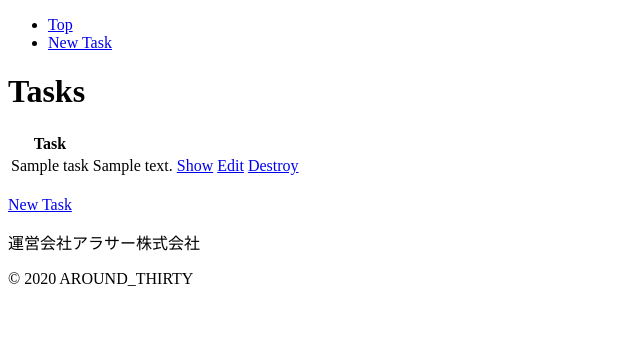
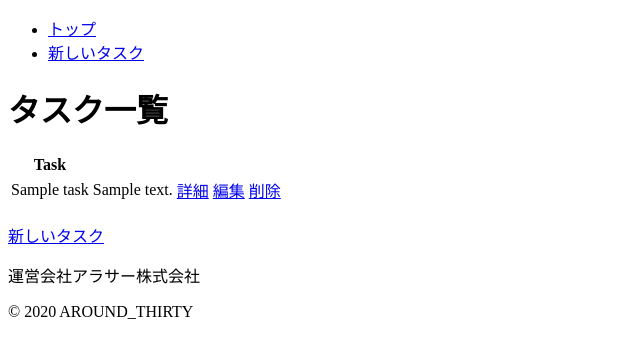
Before and after one commit to BachShinichiro/manyo-task1, a Rails app: page / in a window 1280 px wide. Shown: the top 358 px of the page, without its empty margins (0-640 px from the left). Run offline with Rails 7, Linux system fonts and the light colour scheme; tables that the repository leaves empty hold one stand-in row (values such as "Sample post"); style sheets or scripts are compiled from the project's sources.

Commit message:
viewに対して国際化適用

```diff
--- a/app/views/layouts/application.html.erb
+++ b/app/views/layouts/application.html.erb
@@ -12,8 +12,8 @@
   <body>
     <header>
       <ul>
-        <li><%= link_to 'Top', root_path %></li>
-        <li><%= link_to 'New Task', new_task_path %></li>
+        <li><%= link_to t('helpers.submit.Top'), root_path %></li>
+        <li><%= link_to t('helpers.submit.New_Task'), new_task_path %></li>
       </ul>
     </header>
     <%= yield %>
--- a/app/views/tasks/edit.html.erb
+++ b/app/views/tasks/edit.html.erb
@@ -1,4 +1,4 @@
-<h1>Editing Task</h1>
+<h1>編集</h1>
 
 <%= render 'form', task: @task %>
 
--- a/app/views/tasks/index.html.erb
+++ b/app/views/tasks/index.html.erb
@@ -1,7 +1,7 @@
 
 <p id="notice"><%= notice %></p>
 
-<h1>Tasks</h1>
+<h1>タスク一覧</h1>
 
 <table>
   <thead>
@@ -16,9 +16,9 @@
       <tr>
         <td><%= task.name %></td>
         <td><%= task.content %></td>
-        <td><%= link_to 'Show', task %></td>
-        <td><%= link_to 'Edit', edit_task_path(task) %></td>
-        <td><%= link_to 'Destroy', task, method: :delete, data: { confirm: 'Are you sure?' } %></td>
+        <td><%= link_to t('helpers.submit.Show'), task %></td>
+        <td><%= link_to t('helpers.submit.Edit'), edit_task_path(task) %></td>
+        <td><%= link_to t('helpers.submit.Destroy'), task, method: :delete, data: { confirm: 'Are you sure?' } %></td>
       </tr>
     <% end %>
   </tbody>
@@ -26,4 +26,4 @@
 
 <br>
 
-<%= link_to 'New Task', new_task_path %>
+<%= link_to t('helpers.submit.New_Task'), new_task_path %>
--- a/app/views/tasks/new.html.erb
+++ b/app/views/tasks/new.html.erb
@@ -1,4 +1,4 @@
-<h1>New Task</h1>
+<h1>新しいタスク</h1>
 
 <%= render 'form', task: @task %>
 
--- a/app/views/tasks/show.html.erb
+++ b/app/views/tasks/show.html.erb
@@ -1,10 +1,10 @@
 <p id="notice"><%= notice %></p>
 
 <p>
-  <strong>Content:</strong>
+  <strong>タスク詳細</strong>
   <%= @task.name %>
   <%= @task.content %>
 </p>
 
-<%= link_to 'Edit', edit_task_path(@task) %> |
-<%= link_to 'Back', tasks_path %>
+<%= link_to t('helpers.submit.Edit'), edit_task_path(@task) %> |
+<%= link_to t('helpers.submit.Back'), tasks_path %>
--- a/config/locales/ja.yml
+++ b/config/locales/ja.yml
@@ -144,6 +144,12 @@ ja:
       create: 登録する
       submit: 保存する
       update: 更新する
+      Show: 詳細
+      Edit: 編集
+      Destroy: 削除
+      Top: トップ
+      New_Task: 新しいタスク
+      Back: 戻る
   number:
     currency:
       format:
--- a/config/locales/model.ja.yml
+++ b/config/locales/model.ja.yml
@@ -1,17 +1,24 @@
 ja:
   activerecord:
     models:
+      user: ユーザー
       task: タスク
+      leval: レーベル
     attributes:
-      task:
-        name: 名前
-        content: 内容
-        expired_at: 期限
       user:
-        title: タイトル
-        name: 名前
+        name: ユーザー名
         email: メールアドレス
-        current_password: 現在のパスワード
         password: パスワード
         password_confirmation: 確認用パスワード
-        remember_me: ログインを記憶
+      task:
+        name: タスク名
+        content: 詳細
+        end_date: 終了期限
+        priority: 優先順位
+        status: 状態
+        user_id: ユーザーID
+      label:
+        name: ラベル名
+      labeling:
+        label_id: ラベルID
+        task_id: タスクID
```
Also changed, not shown: Gemfile.
